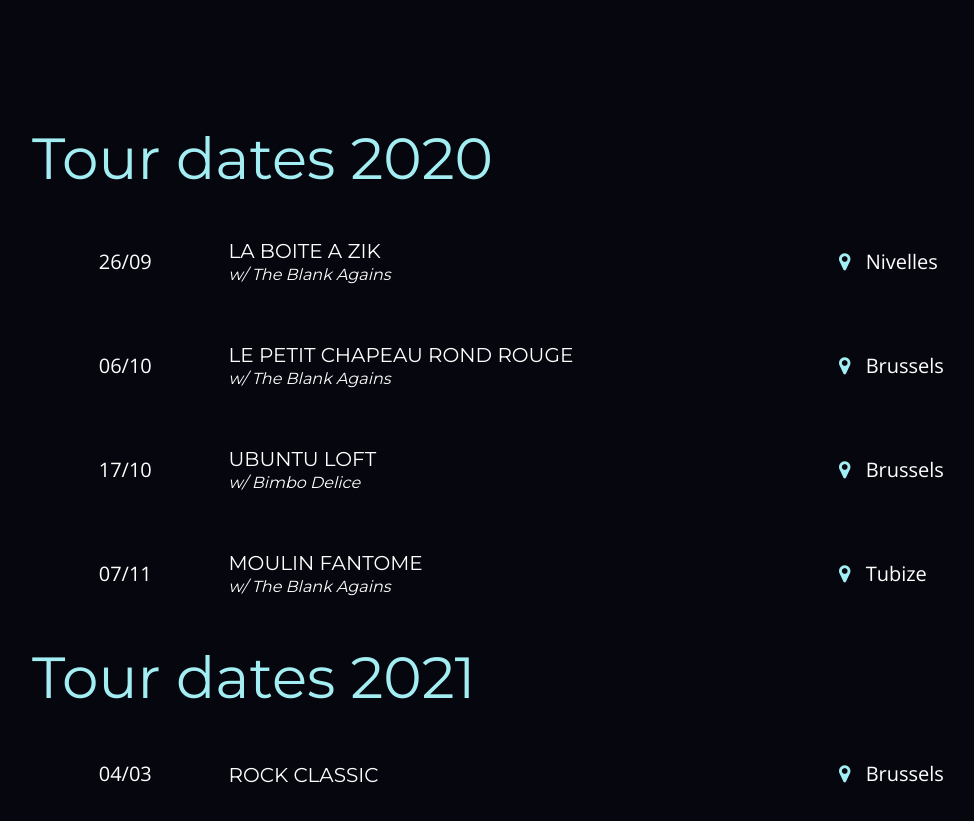
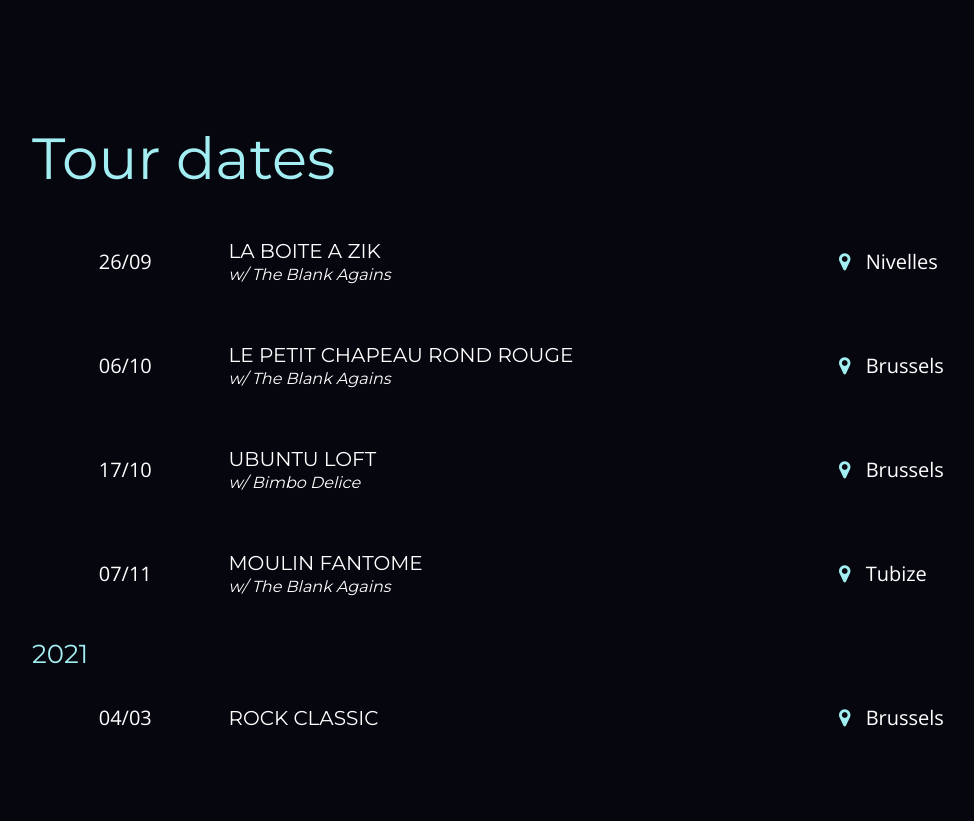
Before and after one commit to rommcb/rommcb.github.io, a plain HTML site: page index.html in a window 1280 px wide. Shown: the part 1220-2041 px from the top of the page, without its empty margins (43-1017 px from the left). Drawn offline with nearby package versions, Linux system fonts and the light colour scheme; a web font is replaced by a local one.

Commit message:
redesign split between 2020 and 2021 tour dates

```diff
--- a/css/style.css
+++ b/css/style.css
@@ -32,9 +32,13 @@ h2, h3 {
   margin: 20px 0;
 }
 
-h2, a#play {
+h2, .blue, a#play {
 color:#A3EEF3;
 font-family: "PT Mono", "Montserrat", "sans-serif";
+}
+
+.medium-size {
+  font-size: 26px;
 }
 
 h2 {
--- a/index.html
+++ b/index.html
@@ -35,7 +35,7 @@ Punk, Garage, Rock.</p>
       </div>
 
   <section id="tour-dates">
-    <h2>Tour dates 2020</h2>
+    <h2>Tour dates</h2>
       <ul class="list-unstyled">
           <li class="concert">
 
@@ -113,7 +113,7 @@ Punk, Garage, Rock.</p>
 
         </li>
       </ul>
-      <h2>Tour dates 2021</h2>
+      <span class="medium-size blue">2021</span>
       <ul class="list-unstyled">
         <li class="concert">
 
```
